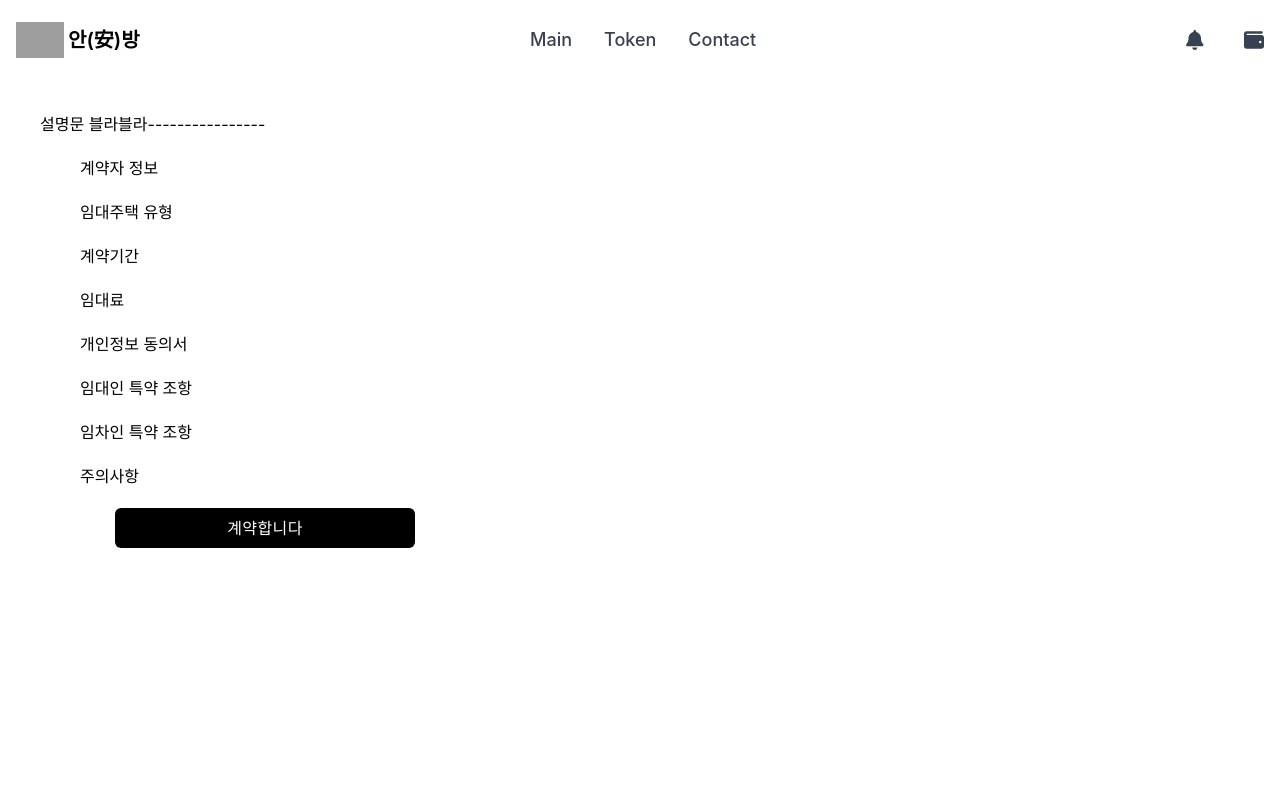
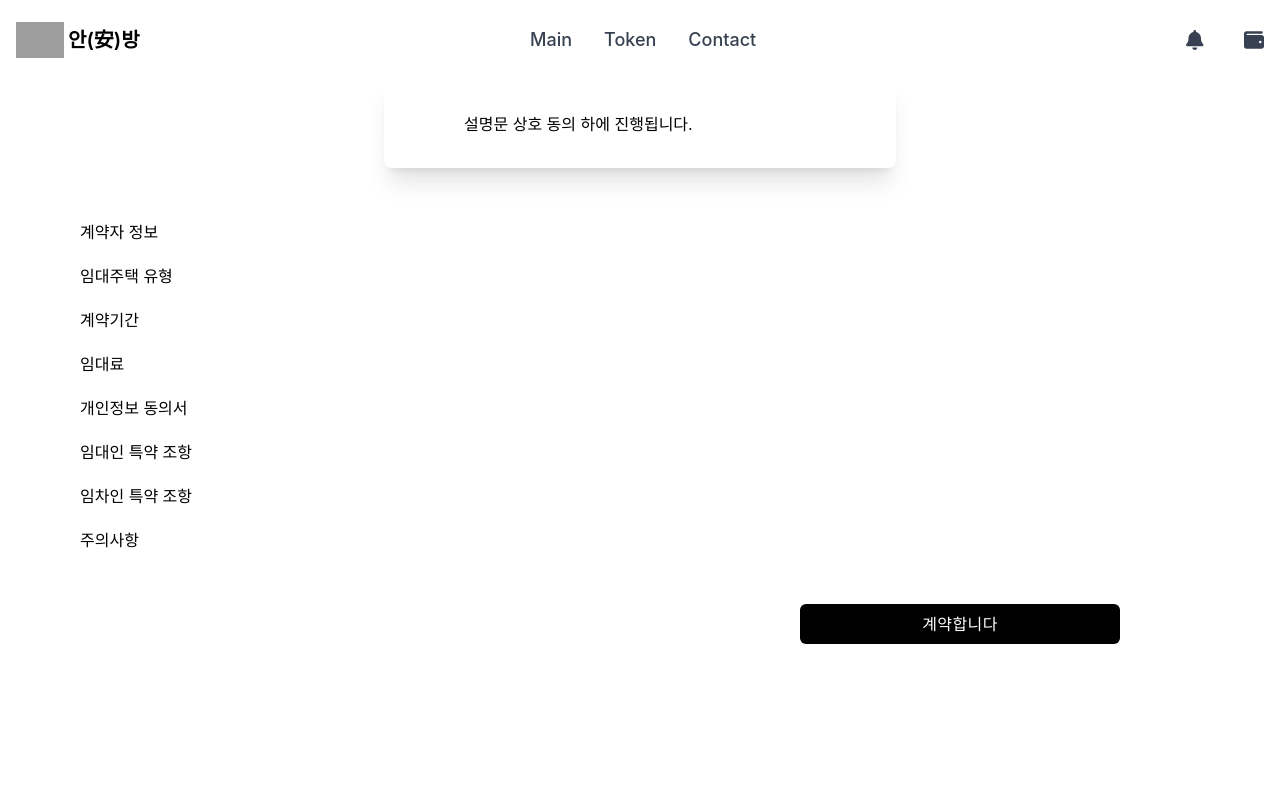
Before and after one commit to jchoo0x/BEB-07-anbang, a React (Create React App) app in the folder client/: page /contractagree in a window 1280 px wide. Shown: the top 800 px of the page. Built offline with nearby package versions, Linux system fonts and the light colour scheme; grey boxes are pictures that could not be loaded.

Commit message:
계약 페이지 형식 수정

```diff
--- a/client/src/pages/Contract.js
+++ b/client/src/pages/Contract.js
@@ -2,12 +2,15 @@ import React from "react";
 
 function Contract() {
   return (
-    <div className="flex min-h-screen justify-center ">
+    <div>
+      <div className="flex ">
+        <div className="mx-auto w-full max-w-lg rounded-lg px-10 py-8 shadow-xl">
+          <div className="mx-auto space-y-6">
+            <p className="ml-10">설명문 상호 동의 하에 진행됩니다.</p>
+          </div>
+        </div>
+      </div>
       <div className="mx-auto w-full rounded-lg px-10 py-8 ">
-        <div className="mx-auto space-y-6">
-          설명문 블라블라----------------
-          <div className="flex w-full justify-center"></div>
-        </div>
         <div className="mt-5 ml-10">
           <p>계약자 정보</p>
         </div>
@@ -23,19 +26,20 @@ function Contract() {
         <div className="mt-5 ml-10">
           <p>개인정보 동의서</p>
         </div>
+
         <div className="mt-5 ml-10">
           <p>특약 조항</p>
         </div>
         <div className="mt-5 ml-10">
           <p>주의사항</p>
         </div>
-        <a
-          target="_blank"
-          className="block w-1/4 translate-x-1/4 translate-y-1/2 rounded-md bg-black px-4 py-2 text-center font-medium capitalize tracking-wide text-white transition-colors duration-300 hover:bg-gray-500 focus:outline-none"
-        >
-          계약합니다
-        </a>
       </div>
+      <a
+        target="_blank"
+        className="mx-auto block w-1/4 translate-x-full translate-y-1/2 rounded-md bg-black px-4 py-2 text-center font-medium capitalize tracking-wide text-white transition-colors duration-300 hover:bg-gray-500 focus:outline-none"
+      >
+        계약합니다
+      </a>
     </div>
   );
 }
--- a/client/src/pages/ContractAgree.js
+++ b/client/src/pages/ContractAgree.js
@@ -2,12 +2,15 @@ import React from "react";
 
 function ContractAgree() {
   return (
-    <div className="flex min-h-screen justify-center ">
+    <div>
+      <div className="flex ">
+        <div className="mx-auto w-full max-w-lg rounded-lg px-10 py-8 shadow-xl">
+          <div className="mx-auto space-y-6">
+            <p className="ml-10">설명문 상호 동의 하에 진행됩니다.</p>
+          </div>
+        </div>
+      </div>
       <div className="mx-auto w-full rounded-lg px-10 py-8 ">
-        <div className="mx-auto space-y-6">
-          설명문 블라블라----------------
-          <div className="flex w-full justify-center"></div>
-        </div>
         <div className="mt-5 ml-10">
           <p>계약자 정보</p>
         </div>
@@ -32,13 +35,13 @@ function ContractAgree() {
         <div className="mt-5 ml-10">
           <p>주의사항</p>
         </div>
-        <a
-          target="_blank"
-          className="block w-1/4 translate-x-1/4 translate-y-1/2 rounded-md bg-black px-4 py-2 text-center font-medium capitalize tracking-wide text-white transition-colors duration-300 hover:bg-gray-500 focus:outline-none"
-        >
-          계약합니다
-        </a>
       </div>
+      <a
+        target="_blank"
+        className="mx-auto block w-1/4 translate-x-full translate-y-1/2 rounded-md bg-black px-4 py-2 text-center font-medium capitalize tracking-wide text-white transition-colors duration-300 hover:bg-gray-500 focus:outline-none"
+      >
+        계약합니다
+      </a>
     </div>
   );
 }
```
